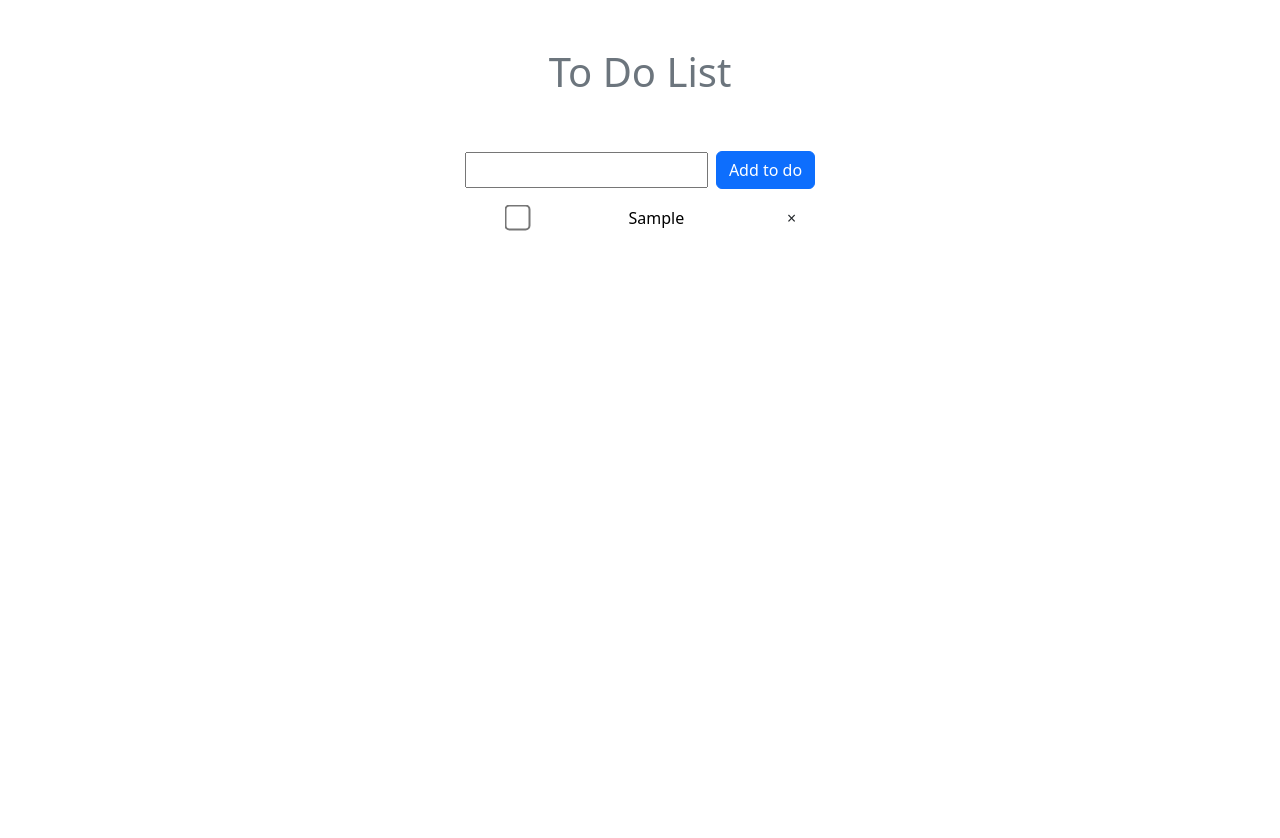
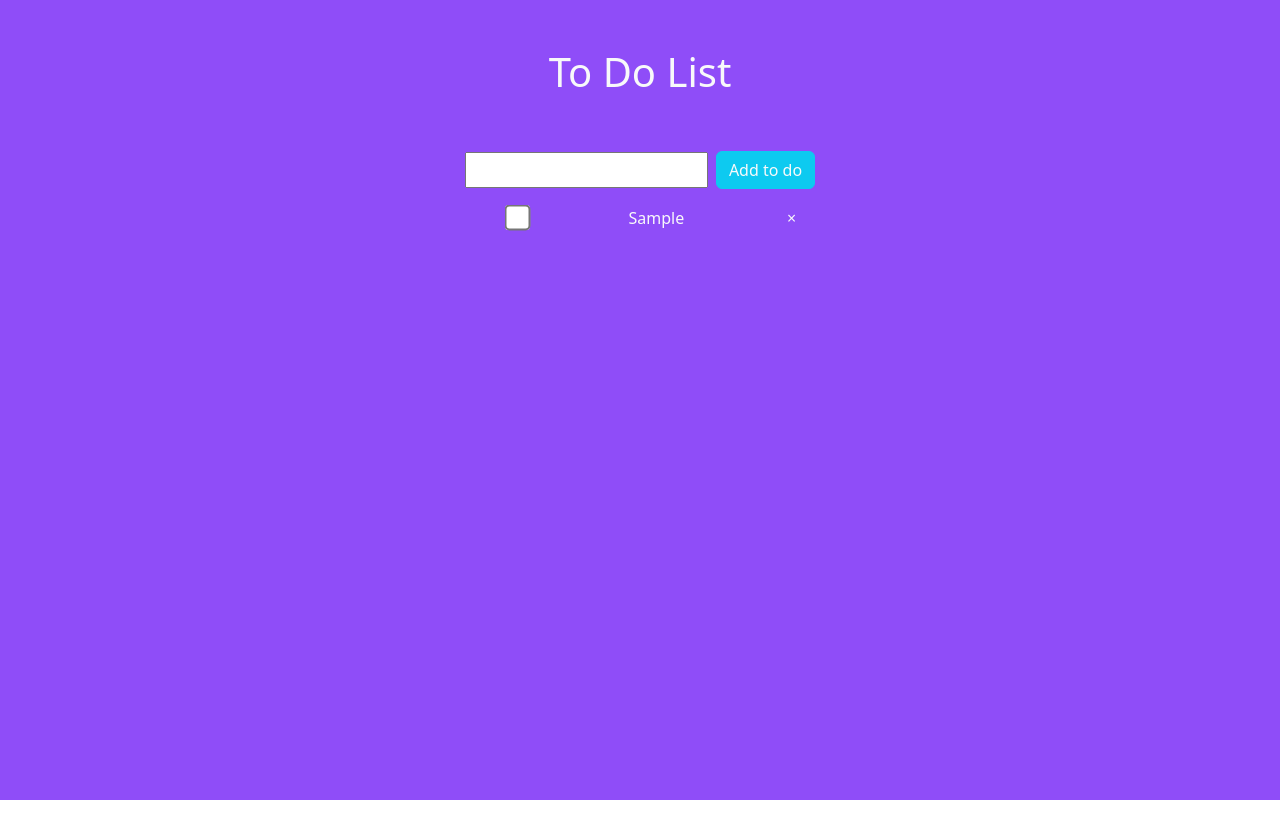
Before and after one commit to Konul304/redux_todo, a React (Create React App) app in the folder todo-app/: page / in a window 1280 px wide. Both pictures are taken after typing "Sample" into the empty fields and a click on the button "Add to do". Shown: the top 838 px of the page. After the commit the page ends 800 px from the top, so only its background shows below. Built offline with nearby package versions, Linux system fonts and the light colour scheme.

Commit message:
change btn and text colors

```diff
--- a/todo-app/src/App.css
+++ b/todo-app/src/App.css
@@ -1,5 +1,6 @@
 .App {
   text-align: center;
+  background-color: #8f4df8
 }
 
 #close{
--- a/todo-app/src/App.js
+++ b/todo-app/src/App.js
@@ -23,8 +23,8 @@ function App() {
   }
 
   return (
-    <div className='App min-vh-100'>
-      <h1 className='mt-5 text-secondary'>To Do List</h1>
+    <div className='App min-vh-100 pt-5'>
+      <h1 className=' text-light'>To Do List</h1>
       <NewTodoForm
         value={text}
         updateText={setText}
--- a/todo-app/src/components/NewTodoForm.js
+++ b/todo-app/src/components/NewTodoForm.js
@@ -13,7 +13,7 @@ const NewTodoForm = ({ value, updateText, handleAction }) => {
           onKeyPress={handleKeypress}
           onChange={(e) => updateText(e.target.value)}
         />
-        <button className="btn btn-primary"  onClick={handleAction}>Add to do</button>
+        <button className="btn btn-info text-light"  onClick={handleAction}>Add to do</button>
       </label>
     );
   };
--- a/todo-app/src/components/TodoItem.js
+++ b/todo-app/src/components/TodoItem.js
@@ -18,8 +18,8 @@ const TodoItem = ({ id, text, completed }) => {
           checked={completed}
           onChange={() => dispatch(toggleComplete({ id }))}
         />
-        <input value={newText} onChange={handleChange} className='text-center ms-1 border-0'/>
-        <span id='close' className='btn ps-1 pe-1 pt-0 pb-0 ms-2' onClick={() => dispatch(removeTodo({ id }))}>&times;</span>
+        <input value={newText} onChange={handleChange} className='text-center text-nowrap text-light ms-1 border-0 bg-transparent'/>
+        <span id='close' className='btn ps-1 pe-1 pt-0 pb-0 ms-2 text-light' onClick={() => dispatch(removeTodo({ id }))}>&times;</span>
       </div>
     </li>
   );
```
